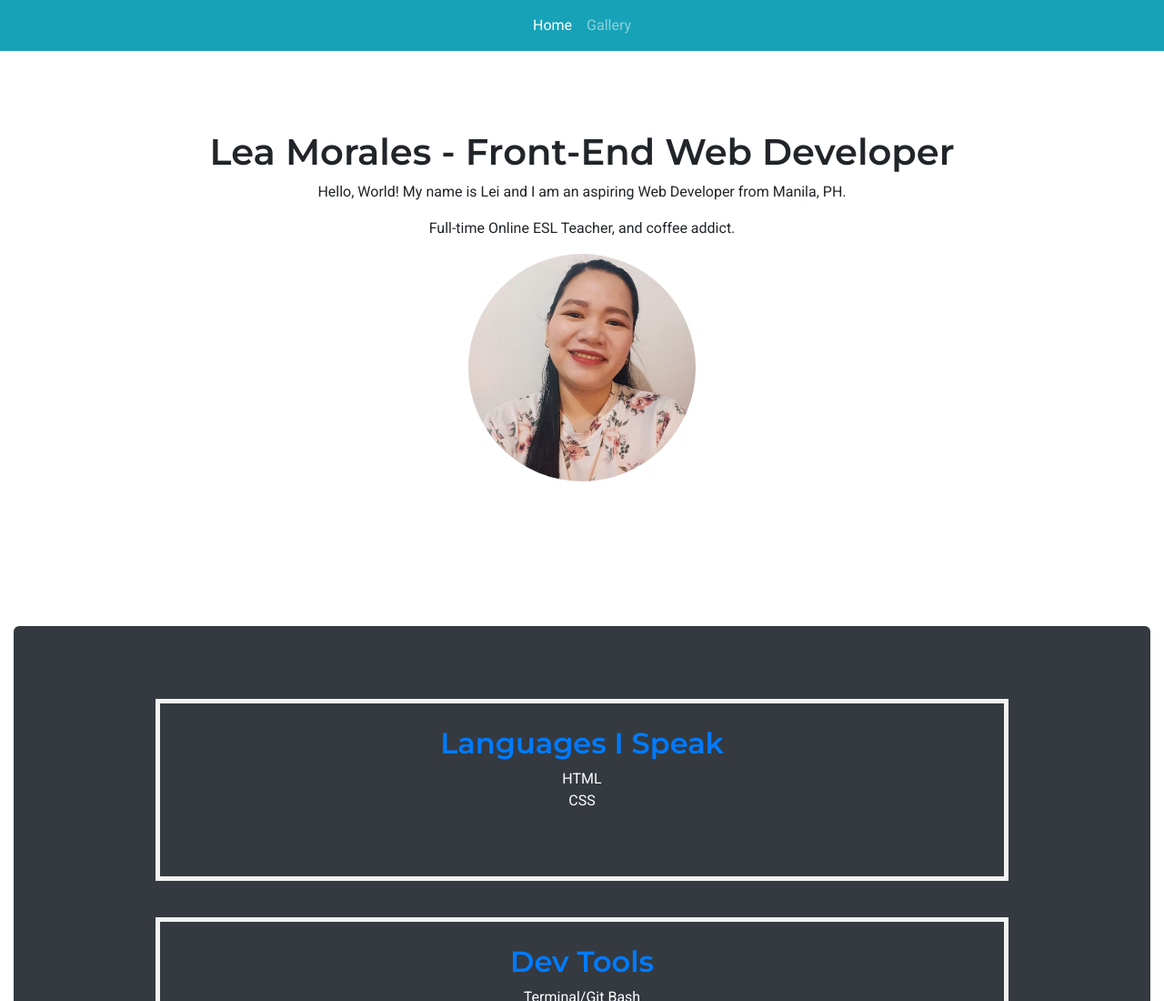
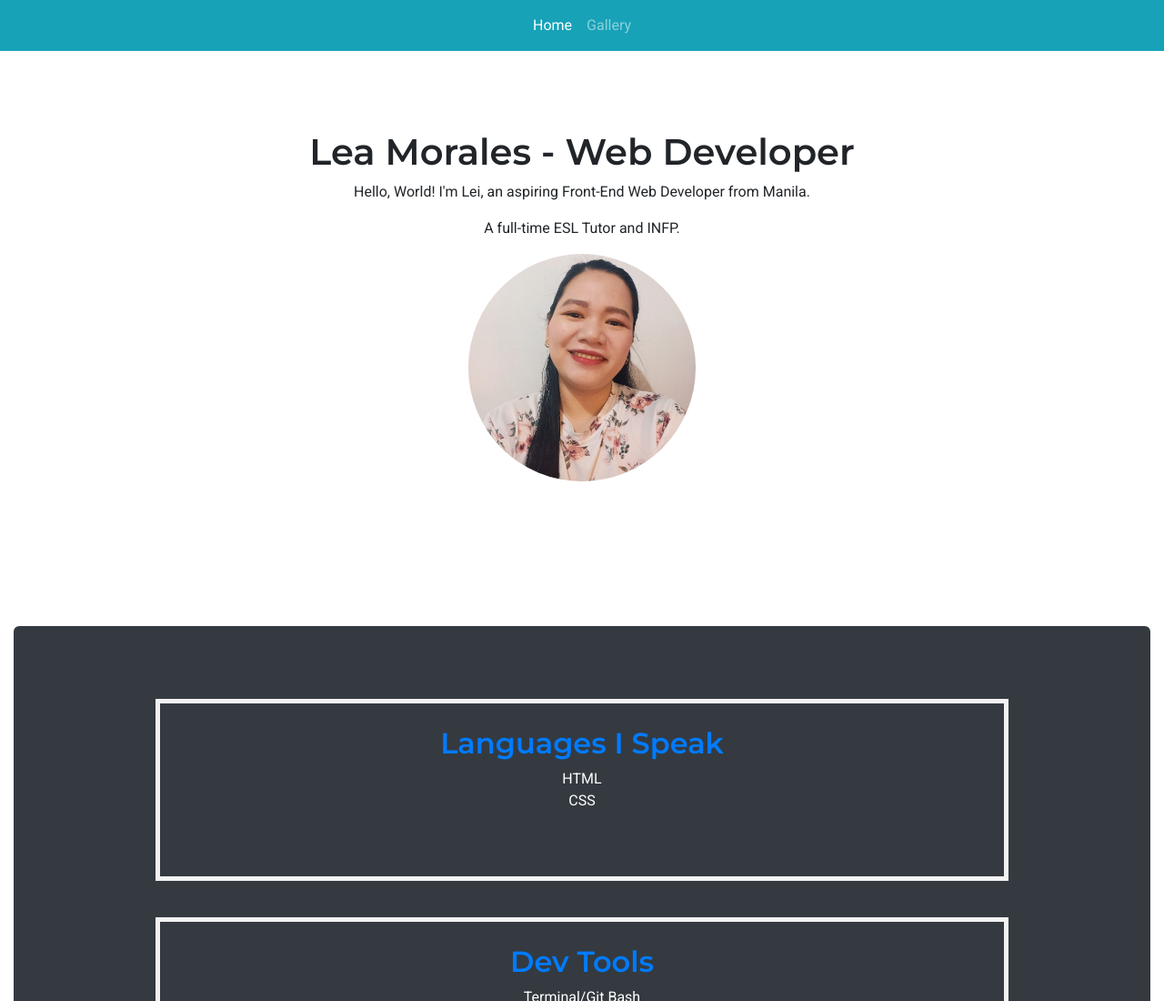
Before and after one commit to LeaMorales28/fcb-portfolio-morales, a plain HTML site: page index.html in a window 1280 px wide. Shown: the top 1100 px of the page at 91% size. Drawn offline with nearby package versions, Linux system fonts and the light colour scheme.

Commit message:
Update index.html

```diff
--- a/index.html
+++ b/index.html
@@ -53,10 +53,10 @@ fixed-top">
 	<div class="container-fluid">
 		<!-- landing section -->
 		<section class="jumbotron text-center mt-3" id= "landing">
-				<h1>Lea Morales - Front-End Web Developer</h1>
+				<h1>Lea Morales - Web Developer</h1>
 				<!-- p: paragraph -->
-				<p>Hello, World! My name is Lei and I am an aspiring Web Developer from Manila, PH. </p>
-			<p>Full-time Online ESL Teacher, and coffee addict.</p>
+				<p>Hello, World! I'm Lei, an aspiring Front-End Web Developer from Manila. </p>
+			<p>A full-time ESL Tutor and INFP.</p>
 		<!-- img: image; src: source -->
 				<img id="profile" src="images/meh.jpg" class="img-fluid">
 		</section>
```
